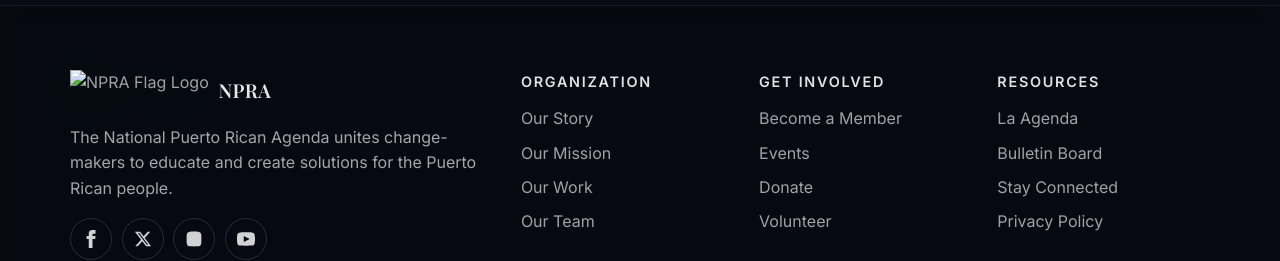
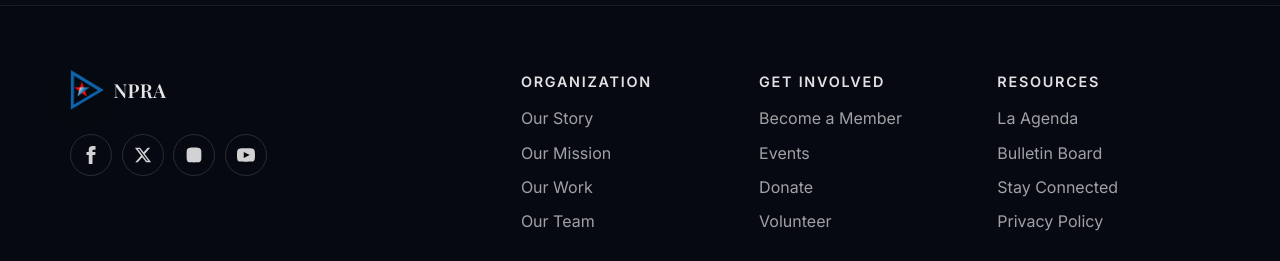
Before and after one commit to JoeCarta/npra-ny, a plain HTML site: page index.html in a window 1280 px wide. Shown: the part 6262-6523 px from the top of the page. Drawn offline with nearby package versions, Linux system fonts and the light colour scheme; files whose address does not match are found by name.

```diff
--- a/index.html
+++ b/index.html
@@ -693,11 +693,10 @@
       <div class="footer-grid">
         <div>
           <a href="#top" class="logo" style="min-width:auto;">
-            <img src="assets/images/NPRAflag.png" alt="NPRA Flag Logo" style="height:40px;" />
+            <img src="NPRAflag.png" alt="NPRA Flag Logo" style="height:40px;" />
             <span class="logo-text" style="font-size:1.2rem;">NPRA</span>
           </a>
           <p style="margin-top: 0.9rem; max-width: 44ch;">
-            The National Puerto Rican Agenda unites change-makers to educate and create solutions for the Puerto Rican people.
           </p>
           <div class="social">
             <a href="#" aria-label="Facebook">
```
